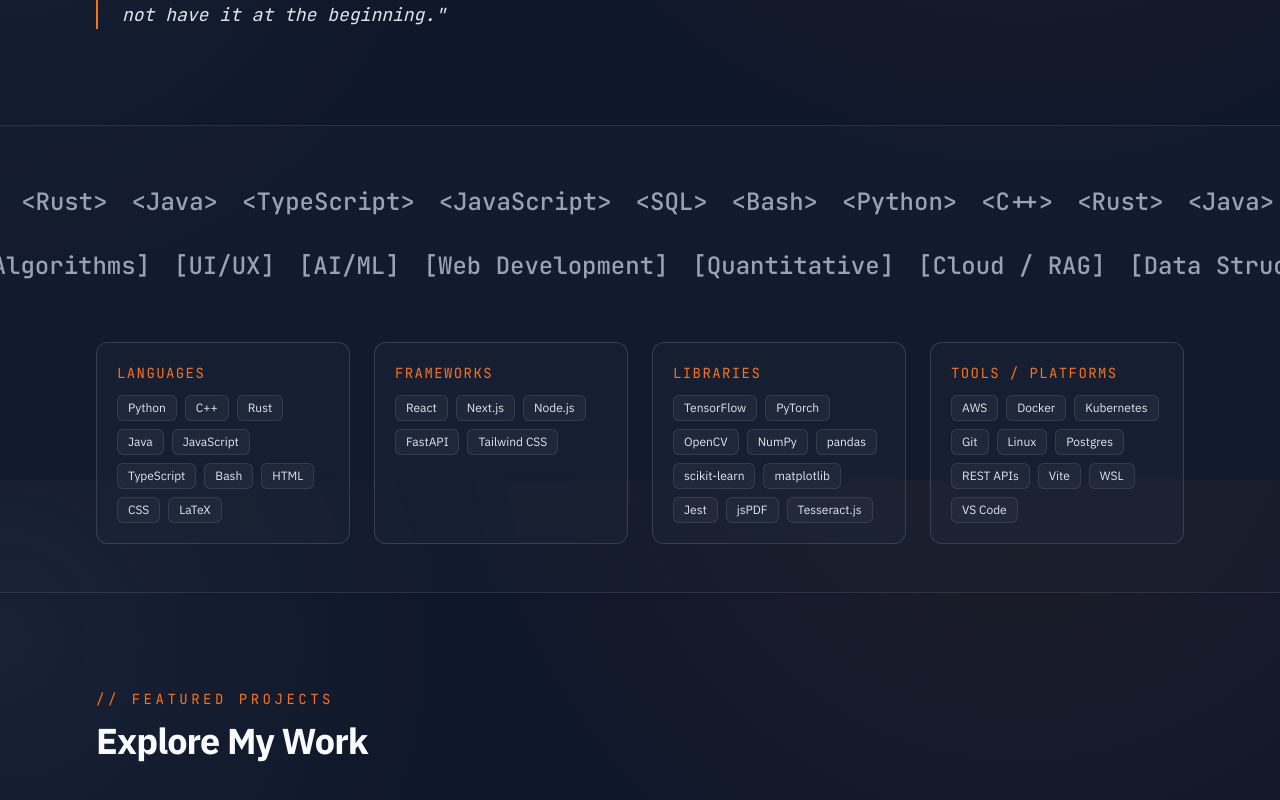
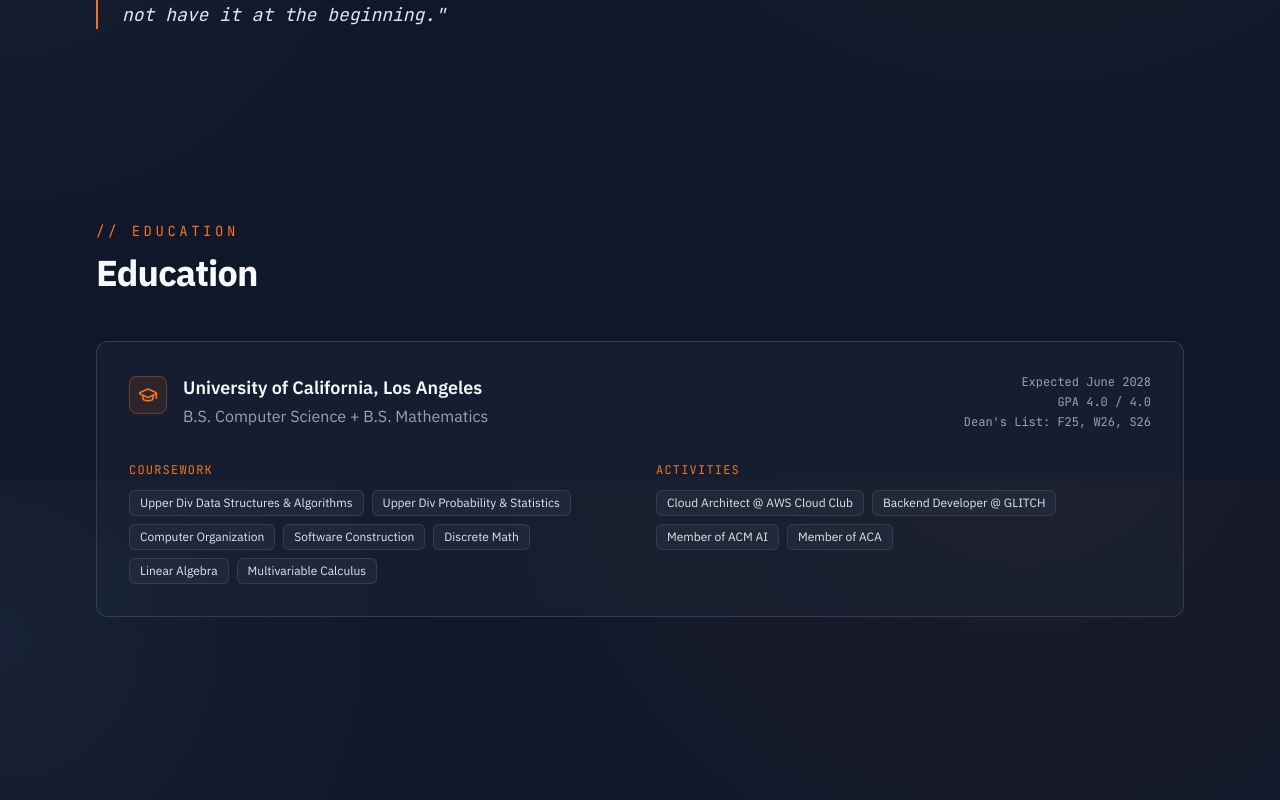
Before and after one commit to ericchen682/personal-portfolio, a React (Vite) app: page / in a window 1280 px wide. Shown: the part 1120-1920 px from the top of the page. Built offline with nearby package versions, Linux system fonts and the light colour scheme.

Commit message:
feat: add education section, reorder sections, mention GPA once

```diff
--- a/src/App.tsx
+++ b/src/App.tsx
@@ -1,10 +1,11 @@
 import Nav from "./components/Nav";
 import Hero from "./components/Hero";
 import About from "./components/About";
-import Skills from "./components/Skills";
-import Projects from "./components/Projects";
+import Education from "./components/Education";
 import Experience from "./components/Experience";
 import Honors from "./components/Honors";
+import Projects from "./components/Projects";
+import Skills from "./components/Skills";
 import Contact from "./components/Contact";
 import { useReveal } from "./hooks/useReveal";
 
@@ -17,10 +18,11 @@
       <main>
         <Hero />
         <About />
-        <Skills />
-        <Projects />
+        <Education />
         <Experience />
         <Honors />
+        <Projects />
+        <Skills />
       </main>
       <Contact />
     </div>
--- /dev/null
+++ b/src/components/Education.tsx
@@ -0,0 +1,61 @@
+import { GraduationCap } from "lucide-react";
+import { education } from "../data/portfolio";
+
+export default function Education() {
+  return (
+    <section id="education" className="scroll-mt-20 py-24">
+      <div className="container-tight">
+        <p className="section-label reveal">// education</p>
+        <h2 className="reveal mt-3 text-3xl font-bold tracking-tight sm:text-4xl">Education</h2>
+
+        <article className="reveal card mt-12 p-6 sm:p-8">
+          <div className="flex flex-col gap-4 sm:flex-row sm:items-start sm:justify-between">
+            <div className="flex items-start gap-4">
+              <span className="mt-0.5 rounded-lg border border-accent/30 bg-accent/10 p-2 text-accent">
+                <GraduationCap size={20} />
+              </span>
+              <div>
+                <h3 className="text-lg font-semibold">{education.school}</h3>
+                <p className="mt-0.5 text-subtle">{education.degree}</p>
+              </div>
+            </div>
+            <div className="shrink-0 font-mono text-xs text-subtle sm:text-right">
+              <p>{education.period}</p>
+              <p className="mt-1">GPA {education.gpa}</p>
+              <p className="mt-1">{education.deansList}</p>
+            </div>
+          </div>
+
+          <div className="mt-8 grid gap-8 sm:grid-cols-2">
+            <div>
+              <h4 className="font-mono text-xs uppercase tracking-widest text-accent">Coursework</h4>
+              <ul className="mt-3 flex flex-wrap gap-2">
+                {education.coursework.map((c) => (
+                  <li
+                    key={c}
+                    className="rounded-md border border-border/50 bg-muted/60 px-2.5 py-1 text-xs text-foreground/90"
+                  >
+                    {c}
+                  </li>
+                ))}
+              </ul>
+            </div>
+            <div>
+              <h4 className="font-mono text-xs uppercase tracking-widest text-accent">Activities</h4>
+              <ul className="mt-3 flex flex-wrap gap-2">
+                {education.activities.map((a) => (
+                  <li
+                    key={a}
+                    className="rounded-md border border-border/50 bg-muted/60 px-2.5 py-1 text-xs text-foreground/90"
+                  >
+                    {a}
+                  </li>
+                ))}
+              </ul>
+            </div>
+          </div>
+        </article>
+      </div>
+    </section>
+  );
+}
--- a/src/components/Nav.tsx
+++ b/src/components/Nav.tsx
@@ -3,6 +3,7 @@
 
 const links = [
   { label: "About", href: "#about" },
+  { label: "Experience", href: "#experience" },
   { label: "Projects", href: "#projects" },
   { label: "Contact", href: "#contact" },
 ];
--- a/src/data/portfolio.ts
+++ b/src/data/portfolio.ts
@@ -6,11 +6,14 @@
   status: string;
 }
 
-export interface TimelineEntry {
+export interface EducationInfo {
+  school: string;
+  degree: string;
   period: string;
-  title: string;
-  summary: string;
-  highlights: string[];
+  gpa: string;
+  deansList: string;
+  coursework: string[];
+  activities: string[];
 }
 
 export interface ExperienceItem {
@@ -50,47 +53,37 @@
   location: "Los Angeles, CA",
   role: "CS + Math @ UCLA",
   focus: "AI Systems / Full-Stack / Quantitative",
-  status: "GPA 4.0 \u00B7 Dean's List",
+  status: "Open to internships & research",
 };
 
 export const bio =
-  "I'm a Computer Science and Mathematics student at UCLA (GPA 4.0) who likes building things at the intersection of software, AI, and quantitative problem-solving \u2014 from RAG systems and browser-automation microservices to competitive trading and algorithms.";
+  "I'm a Computer Science and Mathematics student at UCLA who likes building things at the intersection of software, AI, and quantitative problem-solving \u2014 from RAG systems and browser-automation microservices to competitive trading and algorithms.";
+
+export const education: EducationInfo = {
+  school: "University of California, Los Angeles",
+  degree: "B.S. Computer Science + B.S. Mathematics",
+  period: "Expected June 2028",
+  gpa: "4.0 / 4.0",
+  deansList: "Dean's List: F25, W26, S26",
+  coursework: [
+    "Upper Div Data Structures & Algorithms",
+    "Upper Div Probability & Statistics",
+    "Computer Organization",
+    "Software Construction",
+    "Discrete Math",
+    "Linear Algebra",
+    "Multivariable Calculus",
+  ],
+  activities: [
+    "Cloud Architect @ AWS Cloud Club",
+    "Backend Developer @ GLITCH",
+    "Member of ACM AI",
+    "Member of ACA",
+  ],
+};
 
 export const quote =
   "\"If I have the belief that I can do it, I shall surely acquire the capacity to do it even if I may not have it at the beginning.\"";
-
-export const timeline: TimelineEntry[] = [
-  {
-    period: "2026 \u2014 Present",
-    title: "Shipping systems at scale",
-    summary: "Turning research and infrastructure into real products.",
-    highlights: [
-      "\uD83D\uDCBC Technical Program Manager Intern @ Tesla \u2014 shipping employee-facing programs end-to-end",
-      "\u2601\uFE0F Cloud Architect @ AWS \u2014 built a RAG chatbot knowledge base, cut latency by 23%",
-      "\uD83E\uDDE0 AI Researcher @ Kent State \u2014 interpretable deep RL on Rubik's Cube solvers",
-    ],
-  },
-  {
-    period: "2025 \u2014 2026",
-    title: "Engineering, research, and competition",
-    summary: "Balancing coursework with real engineering and contests.",
-    highlights: [
-      "\uD83E\uDDEA QA Engineering Intern @ Deepiri \u2014 40+ PR reviews, Jest/Cypress, Docker + Kubernetes",
-      "\uD83C\uDFC6 IMC Prosperity 4 Finalist \u2014 Top 1.3% final round, Top 0.4% qualifying",
-      "\uD83E\uDD47 1st at Codesprint LA & Hackakhan \u2014 sponsored by Jane Street, Citadel, HRT, and more",
-    ],
-  },
-  {
-    period: "2024 \u2014 2025",
-    title: "Started at UCLA",
-    summary: "Diving into CS + Math with a 4.0 and Dean's List.",
-    highlights: [
-      "\uD83C\uDF93 B.S. Computer Science + B.S. Mathematics \u2014 GPA 4.0/4.0, Dean's List F25/W26/S26",
-      "\uD83D\uDC68\uD83C\uDFFB\u200D\uD83D\uDCBB Cloud Architect @ AWS Cloud Club, Backend Dev @ GLITCH, ACM AI & ACA",
-      "\uD83C\uDFC5 USACO Gold (750/1000), 3x AIME, National Merit Scholarship Finalist",
-    ],
-  },
-];
 
 export const experience: ExperienceItem[] = [
   {
```
